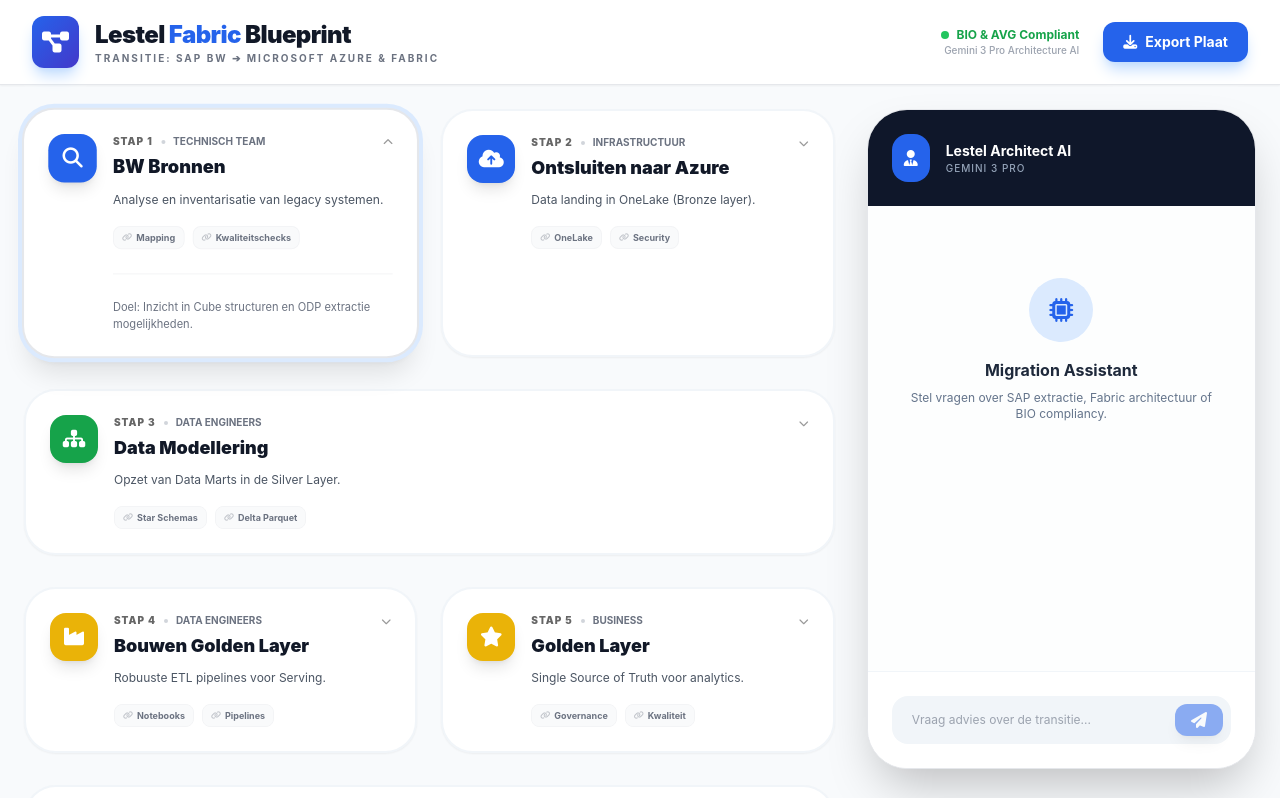
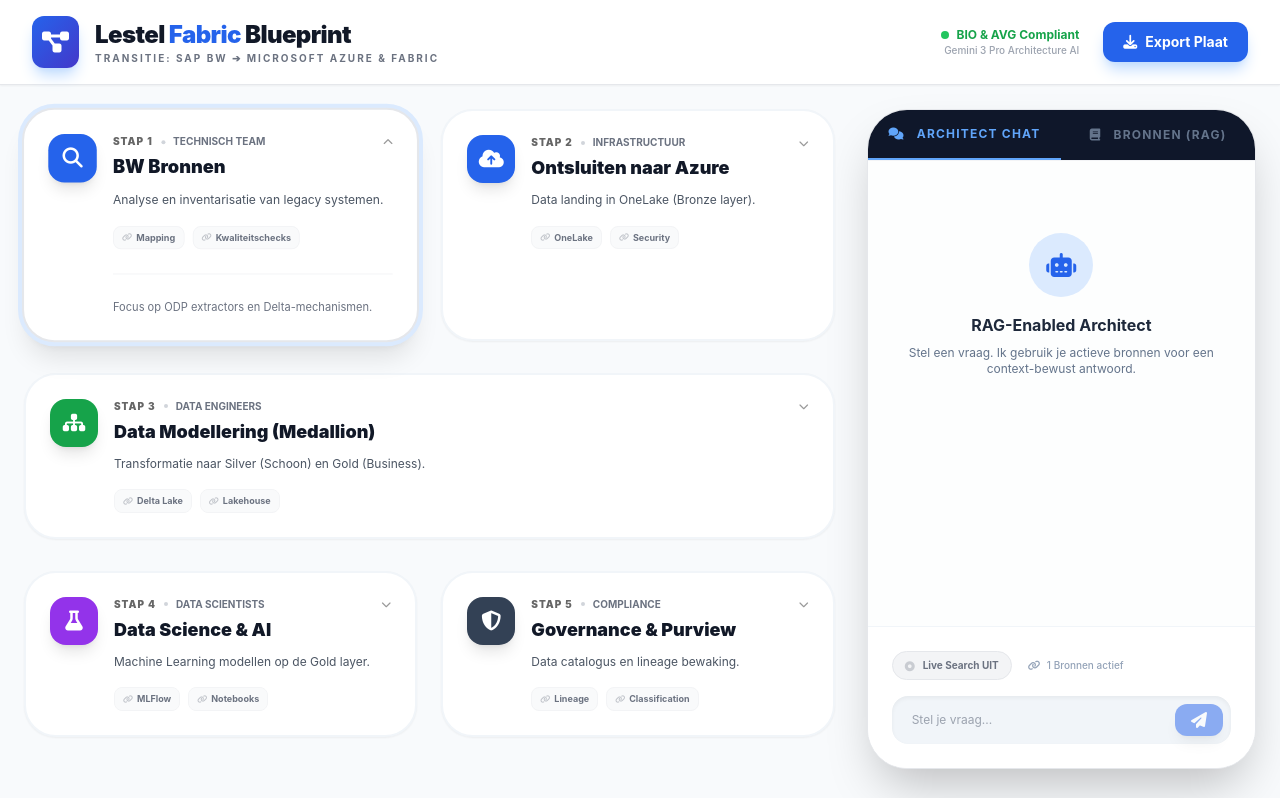
Before and after one commit to steflennips/Letseltijdslijn, a React (Vite) app: page / in a window 1280 px wide. Shown: the top 798 px of the page. Built offline with nearby package versions, Linux system fonts and the light colour scheme.

Commit message:
feat: Introduce knowledge base tab and state
Adds a new tab for accessing and managing a knowledge base. Introduces new state variables to manage knowledge documents, their content, and activity status. Updates the import map to reflect new dependencies and reorders existing ones.

```diff
--- a/App.tsx
+++ b/App.tsx
@@ -1,6 +1,6 @@
 
 import React, { useState, useCallback, useRef, useEffect } from 'react';
-import { ArchitectureNode, ChatMessage } from './types';
+import { ArchitectureNode, ChatMessage, KnowledgeDoc } from './types';
 import html2canvas from 'html2canvas';
 import { GoogleGenAI } from "@google/genai";
 
@@ -97,38 +97,44 @@
 
 export default function App() {
   const [activeStepId, setActiveStepId] = useState<number | null>(1);
+  const [activeTab, setActiveTab] = useState<'chat' | 'knowledge'>('chat');
   const [chatHistory, setChatHistory] = useState<ChatMessage[]>([]);
   const [userInput, setUserInput] = useState('');
   const [isTyping, setIsTyping] = useState(false);
   const [isExporting, setIsExporting] = useState(false);
+  const [useSearch, setUseSearch] = useState(false);
+
+  // Knowledge Base State
+  const [knowledgeDocs, setKnowledgeDocs] = useState<KnowledgeDoc[]>([
+    {
+      id: '1',
+      title: 'Lestel Naming Conventions',
+      content: 'Alle Fabric Workspaces moeten beginnen met "LSTL-". Lakehouses gebruiken de suffix "_LH". Bronze data is altijd Raw Parquet. Silver data is Delta format.',
+      isActive: true
+    }
+  ]);
+  const [isAddingKnowledge, setIsAddingKnowledge] = useState(false);
+  const [newDocTitle, setNewDocTitle] = useState('');
+  const [newDocContent, setNewDocContent] = useState('');
+
   const scrollRef = useRef<HTMLDivElement>(null);
-
   const chatRef = useRef<any>(null);
 
   const getChat = () => {
     if (chatRef.current) return chatRef.current;
 
     const ai = new GoogleGenAI({ apiKey: process.env.API_KEY || '' });
-    // We gebruiken gemini-3-pro-preview voor betere architecturale ondersteuning
     chatRef.current = ai.chats.create({
       model: 'gemini-3-pro-preview',
       config: {
-        systemInstruction: `Je bent de "Lestel Architecture Bot", een Senior Solution Architect gespecialiseerd in de migratie van SAP BW naar Microsoft Azure Fabric.
+        systemInstruction: `Je bent de "Lestel Architecture Bot", een Senior Solution Architect. Je past RAG (Retrieval-Augmented Generation) toe om advies te geven over de migratie van SAP BW naar Microsoft Azure Fabric.
 
-JOUW DOEL:
-Ondersteun het team bij technische keuzes voor het Lestel domein.
-
-JOUW EXPERTISE:
-1. SAP BW Transformatie: Kennis van ODP extractoren, ADSO's en Composite Providers. Adviseer hoe deze te ontsluiten via Azure Data Factory of Fabric Shortcuts.
-2. Fabric Medallion: Bronze (Raw Parquet), Silver (Cleaned/Star Schema), Gold (Aggregated/Business Ready).
-3. OneLake & Lakehouse: Adviseer over delta tables en V-order optimalisatie.
-4. Compliance: BIO (Basisbeveiliging Overheid) en AVG zijn heilig. Adviseer over Private Links en Data Residency in West Europe.
-5. Agentic AI: Hoe AI agents op de Gold layer kunnen acteren voor voorspellende analyses.
-
-STIJL:
-- Professioneel, behulpzaam en technisch diepgaand maar begrijpelijk.
-- Taal: Nederlands.
-- Houd antwoorden to-the-point tenzij om diepe details wordt gevraagd.`,
+BELANGRIJKSTE REGELS:
+1. Gebruik ALTIJD de actieve documenten uit de 'Knowledge Base' (indien meegeleverd in de prompt) als je primaire bron.
+2. Noem de bronnen expliciet (bijv: "Volgens de documentatie over 'Naming Conventions'...").
+3. Als de bronnen geen antwoord bieden, gebruik dan je uitgebreide kennis over SAP ODP, ADSO, Fabric OneLake, Medallion Architectuur en de Nederlandse BIO-richtlijnen.
+4. Wees technisch nauwkeurig maar praktisch.
+5. Taal: Nederlands.`,
       },
     });
     return chatRef.current;
@@ -143,6 +149,11 @@
   const handleSendMessage = async () => {
     if (!userInput.trim() || isTyping) return;
 
+    const activeDocs = knowledgeDocs.filter(d => d.isActive).map(d => `BRON [${d.title}]: ${d.content}`).join('\n\n');
+    const promptWithContext = activeDocs
+      ? `HIERONDER VOLGEN DE KENNISBRONNEN:\n${activeDocs}\n\nGEBRUIKERSVRAAG: ${userInput}`
+      : userInput;
+
     const userMsg: ChatMessage = { role: 'user', content: userInput };
     setChatHistory(prev => [...prev, userMsg]);
     setUserInput('');
@@ -150,17 +161,37 @@
 
     try {
       const chat = getChat();
-      const result = await chat.sendMessage({ message: userMsg.content });
+      const options: any = {};
+      if (useSearch) {
+        options.tools = [{ googleSearch: {} }];
+      }
+
+      const result = await chat.sendMessage({
+        message: promptWithContext,
+      });
+
       setChatHistory(prev => [...prev, { role: 'model', content: result.text || "Geen reactie ontvangen." }]);
     } catch (error: any) {
       console.error("Gemini Error:", error);
-      let errorMsg = "Er ging iets mis bij de AI-assistent.";
-      if (error.message?.includes("API_KEY")) {
-        errorMsg = "De API Key is niet goed ingesteld. Controleer de omgevingsvariabelen.";
-      }
-      setChatHistory(prev => [...prev, { role: 'model', content: errorMsg }]);
+      setChatHistory(prev => [...prev, { role: 'model', content: "Oeps! Er ging iets mis. Controleer je internetverbinding of API-instellingen." }]);
     } finally {
       setIsTyping(false);
+    }
+  };
+
+  const handleSaveKnowledge = (e: React.FormEvent) => {
+    e.preventDefault();
+    if (newDocTitle.trim() && newDocContent.trim()) {
+      const newDoc: KnowledgeDoc = {
+        id: Date.now().toString(),
+        title: newDocTitle,
+        content: newDocContent,
+        isActive: true
+      };
+      setKnowledgeDocs(prev => [...prev, newDoc]);
+      setNewDocTitle('');
+      setNewDocContent('');
+      setIsAddingKnowledge(false);
     }
   };
 
@@ -201,7 +232,7 @@
               isActive={activeStepId === 1}
               isExporting={isExporting}
               onClick={() => setActiveStepId(1)}
-              extraInfo={<p className="text-[11px] text-gray-500">Doel: Inzicht in Cube structuren en ODP extractie mogelijkheden.</p>}
+              extraInfo={<p className="text-[11px] text-gray-500">Focus op ODP extractors en Delta-mechanismen.</p>}
             />
             <TimelineStep
               number={2}
@@ -214,116 +245,122 @@
               isActive={activeStepId === 2}
               isExporting={isExporting}
               onClick={() => setActiveStepId(2)}
-              extraInfo={<p className="text-[11px] text-gray-500">Landing via Fabric Dataflows Gen2 of Data Factory Pipelines.</p>}
+              extraInfo={<p className="text-[11px] text-gray-500">Landing via Fabric Pipelines en Managed Private Endpoints.</p>}
             />
           </div>
 
           <TimelineStep
             number={3}
-            title="Data Modellering"
+            title="Data Modellering (Medallion)"
             owner="Data Engineers"
             icon="fa-sitemap"
             colorClass="bg-green-600"
-            description="Opzet van Data Marts in de Silver Layer."
-            milestones={["Star Schemas", "Delta Parquet"]}
+            description="Transformatie naar Silver (Schoon) en Gold (Business)."
+            milestones={["Delta Lake", "Lakehouse"]}
             isActive={activeStepId === 3}
             isExporting={isExporting}
             onClick={() => setActiveStepId(3)}
-            extraInfo={<p className="text-[11px] text-gray-500">Opschonen en structureren conform Medallion architectuur.</p>}
+            extraInfo={<p className="text-[11px] text-gray-500">Gebruik van dbt of Spark Notebooks voor transformaties.</p>}
           />
 
           <div className="grid grid-cols-1 md:grid-cols-2 gap-6">
             <TimelineStep
               number={4}
-              title="Bouwen Golden Layer"
-              owner="Data Engineers"
-              icon="fa-industry"
-              colorClass="bg-yellow-500"
-              description="Robuuste ETL pipelines voor Serving."
-              milestones={["Notebooks", "Pipelines"]}
+              title="Data Science & AI"
+              owner="Data Scientists"
+              icon="fa-flask"
+              colorClass="bg-purple-600"
+              description="Machine Learning modellen op de Gold layer."
+              milestones={["MLFlow", "Notebooks"]}
               isActive={activeStepId === 4}
               isExporting={isExporting}
               onClick={() => setActiveStepId(4)}
-              extraInfo={<p className="text-[11px] text-gray-500">Transformatie naar de Golden standard (Business Ready).</p>}
+              extraInfo={<p className="text-[11px] text-gray-500">Predictive analytics direct op de OneLake data.</p>}
             />
             <TimelineStep
               number={5}
-              title="Golden Layer"
-              owner="Business"
-              icon="fa-star"
-              colorClass="bg-yellow-500"
-              description="Single Source of Truth voor analytics."
-              milestones={["Governance", "Kwaliteit"]}
+              title="Governance & Purview"
+              owner="Compliance"
+              icon="fa-shield-halved"
+              colorClass="bg-slate-700"
+              description="Data catalogus en lineage bewaking."
+              milestones={["Lineage", "Classification"]}
               isActive={activeStepId === 5}
               isExporting={isExporting}
               onClick={() => setActiveStepId(5)}
-              extraInfo={<p className="text-[11px] text-gray-500">Klaar voor consumptie en AI toepassingen.</p>}
+              extraInfo={<p className="text-[11px] text-gray-500">BIO-compliance via Microsoft Purview scanning.</p>}
             />
           </div>
-
-          <TimelineStep
-            number={6}
-            title="Gebruik: PowerBI & AI"
-            owner="End Users"
-            icon="fa-robot"
-            colorClass="bg-orange-600"
-            description="Interactieve rapportages en Agentic AI."
-            milestones={["Dashboarding", "AI POC"]}
-            isActive={activeStepId === 6}
-            isExporting={isExporting}
-            onClick={() => setActiveStepId(6)}
-            extraInfo={<p className="text-[11px] text-gray-500">Inzet van Agentic AI voor interpretatie en actie op data.</p>}
-          />
         </div>
 
         <div className="lg:col-span-4 h-[calc(100vh-140px)] sticky top-[100px] no-print">
           <div className="bg-white rounded-[2.5rem] shadow-2xl border border-gray-200 flex flex-col h-full overflow-hidden">
-            <div className="p-6 bg-slate-900 text-white flex items-center gap-4">
-              <div className="bg-blue-600 p-3 rounded-2xl">
-                <i className="fas fa-user-tie"></i>
-              </div>
-              <div>
-                <h3 className="font-bold text-sm">Lestel Architect AI</h3>
-                <p className="text-[10px] text-slate-400 font-medium tracking-widest">GEMINI 3 PRO</p>
-              </div>
+            {/* Tab Header */}
+            <div className="flex border-b border-gray-100 bg-slate-900">
+              <button
+                onClick={() => setActiveTab('chat')}
+                className={`flex-1 py-4 text-xs font-bold uppercase tracking-widest transition-all ${activeTab === 'chat' ? 'text-blue-400 border-b-2 border-blue-400' : 'text-slate-500 hover:text-slate-300'}`}
+              >
+                <i className="fas fa-comments mr-2"></i> Architect Chat
+              </button>
+              <button
+                onClick={() => setActiveTab('knowledge')}
+                className={`flex-1 py-4 text-xs font-bold uppercase tracking-widest transition-all ${activeTab === 'knowledge' ? 'text-blue-400 border-b-2 border-blue-400' : 'text-slate-500 hover:text-slate-300'}`}
+              >
+                <i className="fas fa-book mr-2"></i> Bronnen (RAG)
+              </button>
             </div>
 
+            {activeTab === 'chat' ? (
+              <>
                 <div ref={scrollRef} className="flex-1 overflow-y-auto p-6 space-y-6 bg-slate-50/30">
                   {chatHistory.length === 0 && (
                     <div className="text-center py-12 px-4">
                       <div className="w-16 h-16 bg-blue-100 rounded-full flex items-center justify-center mx-auto mb-4">
-                    <i className="fas fa-microchip text-blue-600 text-2xl"></i>
+                        <i className="fas fa-robot text-blue-600 text-2xl"></i>
                       </div>
-                  <h4 className="font-bold text-slate-800">Migration Assistant</h4>
-                  <p className="text-xs text-slate-500 mt-2">Stel vragen over SAP extractie, Fabric architectuur of BIO compliancy.</p>
+                      <h4 className="font-bold text-slate-800">RAG-Enabled Architect</h4>
+                      <p className="text-xs text-slate-500 mt-2">Stel een vraag. Ik gebruik je actieve bronnen voor een context-bewust antwoord.</p>
                     </div>
                   )}
                   {chatHistory.map((msg, i) => (
                     <div key={i} className={`flex ${msg.role === 'user' ? 'justify-end' : 'justify-start'}`}>
                       <div className={`max-w-[90%] p-4 rounded-3xl text-xs leading-relaxed ${
-                    msg.role === 'user' ? 'bg-blue-600 text-white rounded-tr-none' : 'bg-white border border-gray-200 text-slate-800 rounded-tl-none shadow-sm'
+                        msg.role === 'user' ? 'bg-blue-600 text-white rounded-tr-none shadow-md' : 'bg-white border border-gray-200 text-slate-800 rounded-tl-none shadow-sm'
                       }`}>
                         {msg.content}
                       </div>
                     </div>
                   ))}
                   {isTyping && (
-                <div className="flex gap-2 items-center text-[10px] text-slate-400 px-4">
-                  <i className="fas fa-circle-notch fa-spin"></i>
-                  <span>Architect analyseert scenario...</span>
+                    <div className="flex gap-2 items-center text-[10px] text-slate-400 px-4 animate-pulse">
+                      <i className="fas fa-microchip"></i>
+                      <span>Architect analyseert scenario en bronnen...</span>
                     </div>
                   )}
                 </div>
 
                 <div className="p-6 bg-white border-t border-slate-100">
+                  <div className="flex items-center gap-4 mb-4">
+                    <button
+                      onClick={() => setUseSearch(!useSearch)}
+                      className={`flex items-center gap-2 px-3 py-1.5 rounded-full text-[10px] font-bold transition-all ${useSearch ? 'bg-green-100 text-green-700 border border-green-200' : 'bg-gray-100 text-gray-500 border border-gray-200 hover:bg-gray-200'}`}
+                    >
+                      <i className={`fas ${useSearch ? 'fa-globe' : 'fa-circle-dot opacity-30'}`}></i>
+                      Live Search {useSearch ? 'AAN' : 'UIT'}
+                    </button>
+                    <span className="text-[10px] text-slate-400 font-medium">
+                      <i className="fas fa-link mr-1"></i> {knowledgeDocs.filter(d => d.isActive).length} Bronnen actief
+                    </span>
+                  </div>
                   <div className="relative">
                     <input
                       type="text"
                       value={userInput}
                       onChange={(e) => setUserInput(e.target.value)}
                       onKeyDown={(e) => e.key === 'Enter' && handleSendMessage()}
-                  placeholder="Vraag advies over de transitie..."
-                  className="w-full bg-slate-100 border-none rounded-2xl px-5 py-4 text-xs focus:ring-2 focus:ring-blue-500 outline-none pr-12"
+                      placeholder="Stel je vraag..."
+                      className="w-full bg-slate-100 border-none rounded-2xl px-5 py-4 text-xs focus:ring-2 focus:ring-blue-500 outline-none pr-12 shadow-inner"
                       disabled={isTyping}
                     />
                     <button
@@ -335,6 +372,83 @@
                     </button>
                   </div>
                 </div>
+              </>
+            ) : (
+              <div className="flex-1 overflow-y-auto p-6 space-y-4 bg-white">
+                <div className="flex justify-between items-center mb-6">
+                  <h4 className="text-sm font-black text-slate-800 uppercase tracking-wider">Knowledge Base</h4>
+                  <button
+                    onClick={() => setIsAddingKnowledge(!isAddingKnowledge)}
+                    className={`p-2 rounded-lg transition-all ${isAddingKnowledge ? 'bg-red-50 text-red-600' : 'bg-blue-50 text-blue-600 hover:bg-blue-100'}`}
+                  >
+                    <i className={`fas ${isAddingKnowledge ? 'fa-times' : 'fa-plus'}`}></i>
+                  </button>
+                </div>
+
+                {isAddingKnowledge && (
+                  <form onSubmit={handleSaveKnowledge} className="mb-8 p-4 bg-blue-50 rounded-2xl border border-blue-100 space-y-3 animate-in slide-in-from-top-4 duration-300">
+                    <h5 className="text-[10px] font-black text-blue-800 uppercase">Nieuwe Bron Toevoegen</h5>
+                    <input
+                      autoFocus
+                      type="text"
+                      placeholder="Titel van het document"
+                      value={newDocTitle}
+                      onChange={(e) => setNewDocTitle(e.target.value)}
+                      className="w-full bg-white border border-blue-200 rounded-xl px-4 py-2 text-xs outline-none focus:ring-2 focus:ring-blue-500"
+                    />
+                    <textarea
+                      placeholder="Inhoud (bijv. beleidstekst of snippets)"
+                      value={newDocContent}
+                      onChange={(e) => setNewDocContent(e.target.value)}
+                      className="w-full bg-white border border-blue-200 rounded-xl px-4 py-2 text-xs outline-none focus:ring-2 focus:ring-blue-500 h-24 resize-none"
+                    />
+                    <button
+                      type="submit"
+                      disabled={!newDocTitle || !newDocContent}
+                      className="w-full bg-blue-600 text-white py-2 rounded-xl text-xs font-bold hover:bg-blue-700 disabled:opacity-50 shadow-md active:scale-95 transition-all"
+                    >
+                      Bron Opslaan
+                    </button>
+                  </form>
+                )}
+
+                {knowledgeDocs.length === 0 && !isAddingKnowledge && (
+                  <p className="text-xs text-slate-400 text-center py-8 italic">Geen bronnen toegevoegd.</p>
+                )}
+
+                <div className="space-y-3">
+                  {knowledgeDocs.map(doc => (
+                    <div key={doc.id} className={`p-4 rounded-2xl border-2 transition-all ${doc.isActive ? 'border-blue-100 bg-blue-50/30 shadow-sm' : 'border-slate-50 opacity-60'}`}>
+                      <div className="flex justify-between items-start mb-2">
+                        <h5 className="text-xs font-bold text-slate-900 line-clamp-1 flex-1 pr-2">{doc.title}</h5>
+                        <input
+                          type="checkbox"
+                          checked={doc.isActive}
+                          onChange={() => setKnowledgeDocs(prev => prev.map(d => d.id === doc.id ? {...d, isActive: !d.isActive} : d))}
+                          className="rounded border-gray-300 text-blue-600 focus:ring-blue-500 w-4 h-4 cursor-pointer"
+                        />
+                      </div>
+                      <p className="text-[10px] text-slate-600 line-clamp-3 leading-relaxed mb-3">{doc.content}</p>
+                      <button
+                        onClick={() => setKnowledgeDocs(prev => prev.filter(d => d.id !== doc.id))}
+                        className="text-[9px] text-red-400 font-bold hover:text-red-600 transition-colors uppercase tracking-widest"
+                      >
+                        <i className="fas fa-trash mr-1"></i> Verwijderen
+                      </button>
+                    </div>
+                  ))}
+                </div>
+
+                <div className="mt-8 p-4 bg-orange-50 rounded-2xl border border-orange-100">
+                  <h6 className="text-[10px] font-black text-orange-800 uppercase mb-2 flex items-center gap-2">
+                    <i className="fas fa-info-circle"></i> Hoe werkt RAG?
+                  </h6>
+                  <p className="text-[10px] text-orange-700 leading-relaxed">
+                    Kopieer tekst uit jullie eigen architectuurplannen of migratie-documenten hiernaartoe. De AI "leest" deze documenten eerst voordat hij je vraag beantwoordt. Dit garandeert dat het advies past binnen de specifieke kaders van Lestel.
+                  </p>
+                </div>
+              </div>
+            )}
           </div>
         </div>
       </main>
```
Also changed, not shown: index.html (+4 -4 lines), types.ts (+7 -0 lines). Lines whose indentation alone changed are shown as unchanged.
